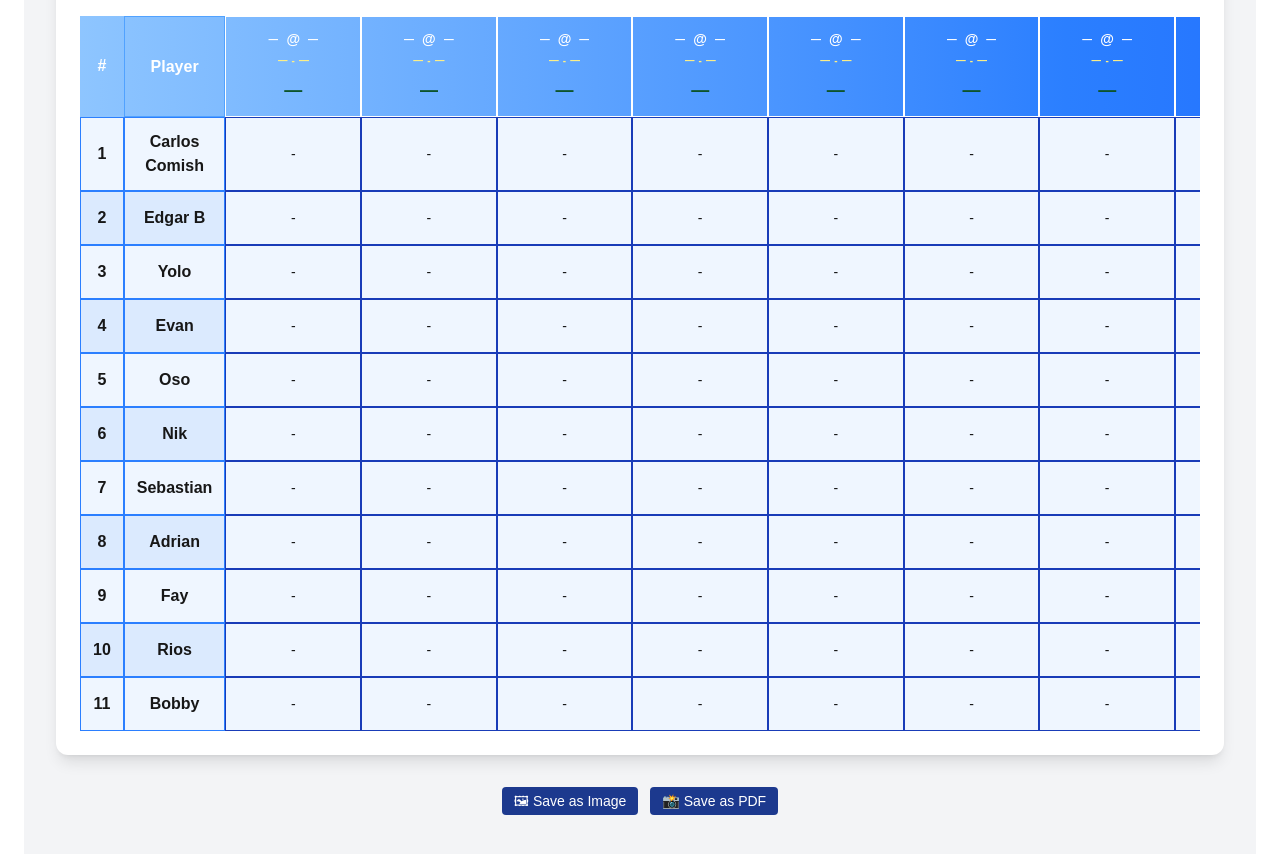
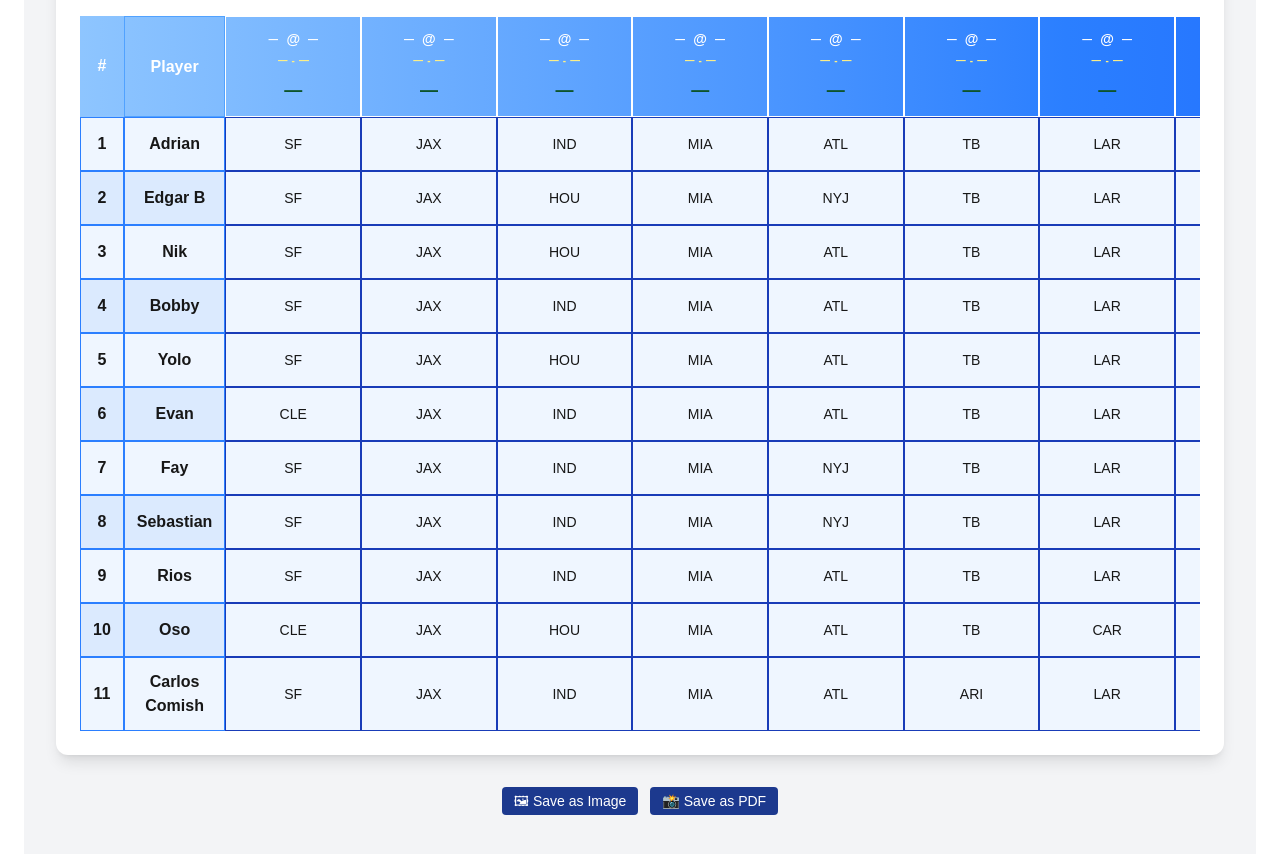
Before and after one commit to CarlosMartinezCM/pickEmTracker, a Next.js app: page / in a window 1280 px wide. Shown: the part 468-1322 px from the top of the page. Built offline with nearby package versions, Linux system fonts and the light colour scheme; no server answers.

Commit message:
Final player picks

```diff
--- a/app/components/PickEmBoard.tsx
+++ b/app/components/PickEmBoard.tsx
@@ -14,23 +14,6 @@ type LeaderboardPlayer = Player & { correct: number; wrong: number; rank: number
 // fallback static confirmed results (used while scoreboard loads or on error)
 const confirmedResults: (string | null)[] = [];
 
-// Week 13 players (Picks - Sunday Morning)
-const initialPlayers: Player[] = [
- { name: "Carlos Comish", picks: ["-","-","-","-","-","-","-","-","-","-","-","-"], tiebreaker: 0 },
-{ name: "Edgar B", picks: ["-","-","-","-","-","-","-","-","-","-","-","-"], tiebreaker: 0 },
-{ name: "Yolo", picks: ["-","-","-","-","-","-","-","-","-","-","-","-"], tiebreaker: 0 },
-{ name: "Evan", picks: ["-","-","-","-","-","-","-","-","-","-","-","-"], tiebreaker: 0 },
-{ name: "Oso", picks: ["-","-","-","-","-","-","-","-","-","-","-","-"], tiebreaker: 0 },
-{ name: "Nik", picks: ["-","-","-","-","-","-","-","-","-","-","-","-"], tiebreaker: 0 },
-{ name: "Sebastian", picks: ["-","-","-","-","-","-","-","-","-","-","-","-"], tiebreaker: 0 },
-{ name: "Adrian", picks: ["-","-","-","-","-","-","-","-","-","-","-","-"], tiebreaker: 0 },
-{ name: "Fay", picks: ["-","-","-","-","-","-","-","-","-","-","-","-"], tiebreaker: 0 },
-{ name: "Rios", picks: ["-","-","-","-","-","-","-","-","-","-","-","-"], tiebreaker: 0 },
-{ name: "Bobby", picks: ["-","-","-","-","-","-","-","-","-","-","-","-"], tiebreaker: 0 },
-
-];
-
-/*
 // Week 13 players (Picks Final Sunday Morning)
 const initialPlayers: Player[] = [
   { name: "Carlos Comish", picks: ["SF","JAX","IND","MIA","ATL","ARI","LAR","SEA","BUF","LAC","DEN","NE"], tiebreaker: 55 },
@@ -45,7 +28,6 @@ const initialPlayers: Player[] = [
 { name: "Rios", picks: ["SF","JAX","IND","MIA","ATL","TB","LAR","SEA","BUF","LAC","WAS","NE"], tiebreaker: 52 },
 { name: "Bobby", picks: ["SF","JAX","IND","MIA","ATL","TB","LAR","SEA","BUF","LAC","DEN","NE"], tiebreaker: 43 },
 ];
-*/
 
 // Helper: calculate correct/wrong
 const calculateRecord = (picks: string[], results: Result) => {
```
Also changed, not shown: 1 other file (tests, documents, lock files or other folders).
